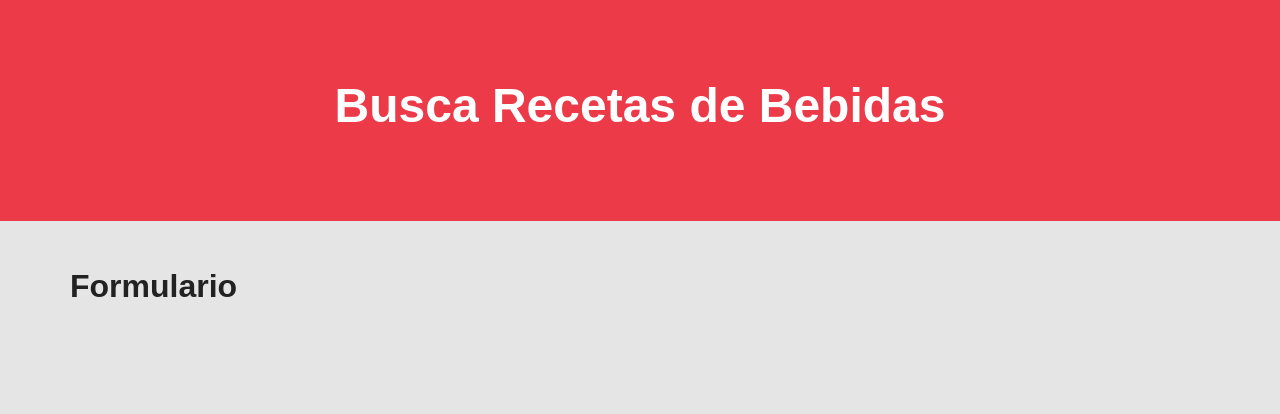
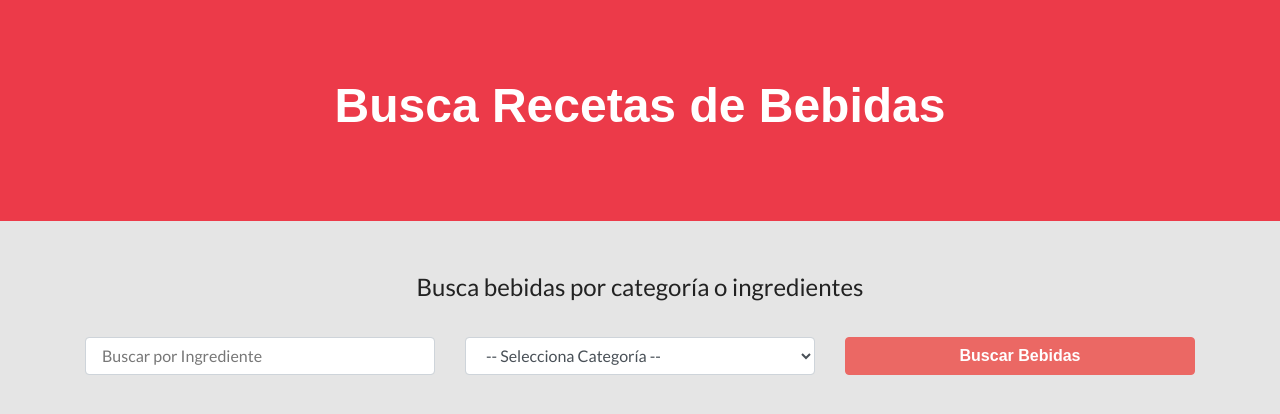
Before and after one commit to javierc22/react-app-10, a React (Create React App) app: page / in a window 1280 px wide. Shown: the top 414 px of the page. Built offline with nearby package versions, Linux system fonts and the light colour scheme; a web font is replaced by a local one.

Commit message:
Creando el formulario

```diff
--- a/src/components/Form.jsx
+++ b/src/components/Form.jsx
@@ -2,7 +2,34 @@
 
 const Form = () => {
   return (
-    <h2>Formulario</h2>
+    <form className="col-12">
+      <fieldset className="text-center">
+        <legend>Busca bebidas por categoría o ingredientes</legend>
+      </fieldset>
+
+      <div className="row mt-4">
+        <div className="col-md-4">
+          <input
+            name="nombre"
+            className="form-control"
+            type="text"
+            placeholder="Buscar por Ingrediente"
+          />
+        </div>
+        <div className="col-md-4">
+          <select className="form-control" name="categoria">
+            <option value="">-- Selecciona Categoría --</option>
+          </select>
+        </div>
+        <div className="col-md-4">
+          <input
+            type="submit"
+            className="btn btn-block btn-primary"
+            value="Buscar Bebidas"
+          />
+        </div>
+      </div>
+    </form>
   );
 }
 
```
